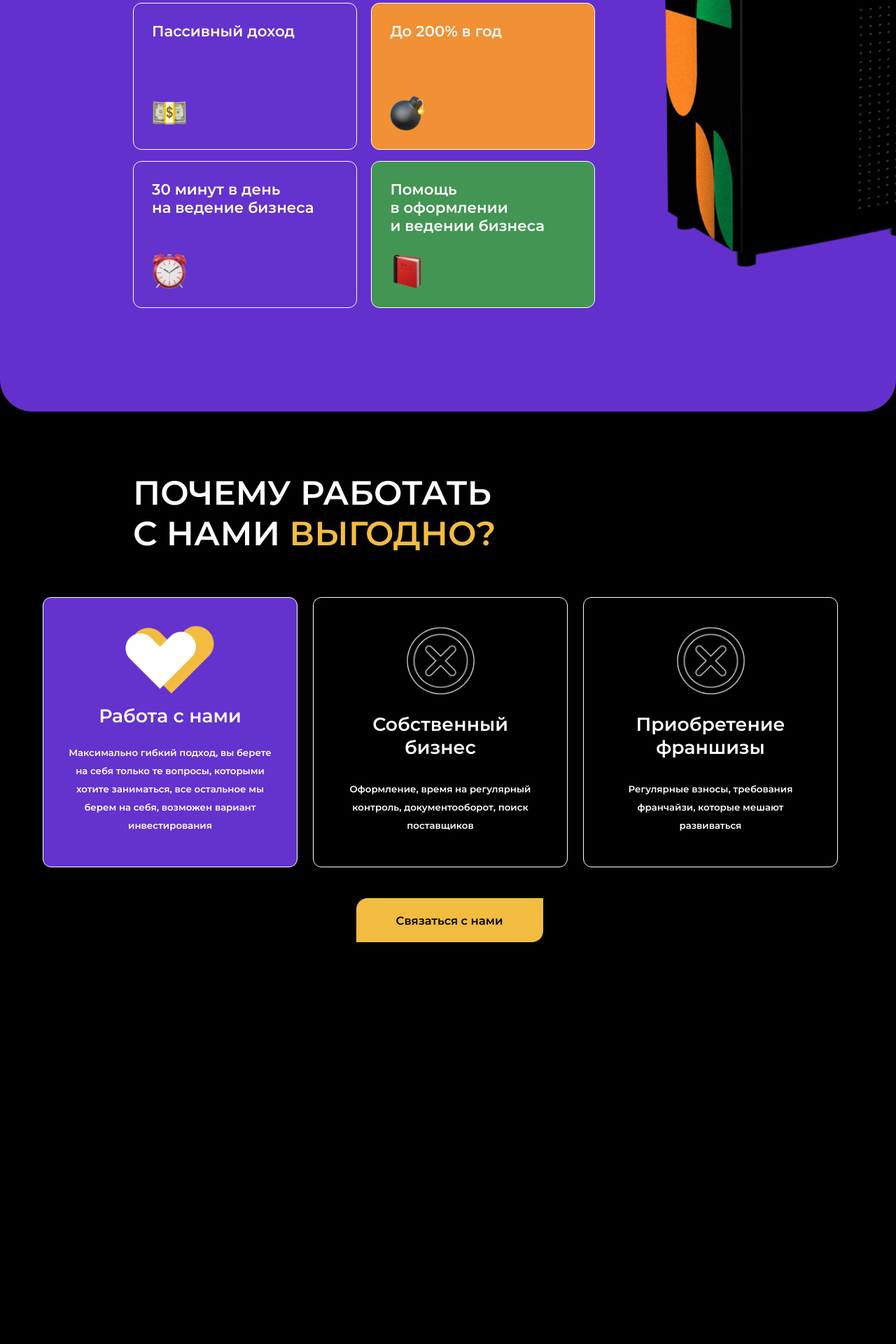
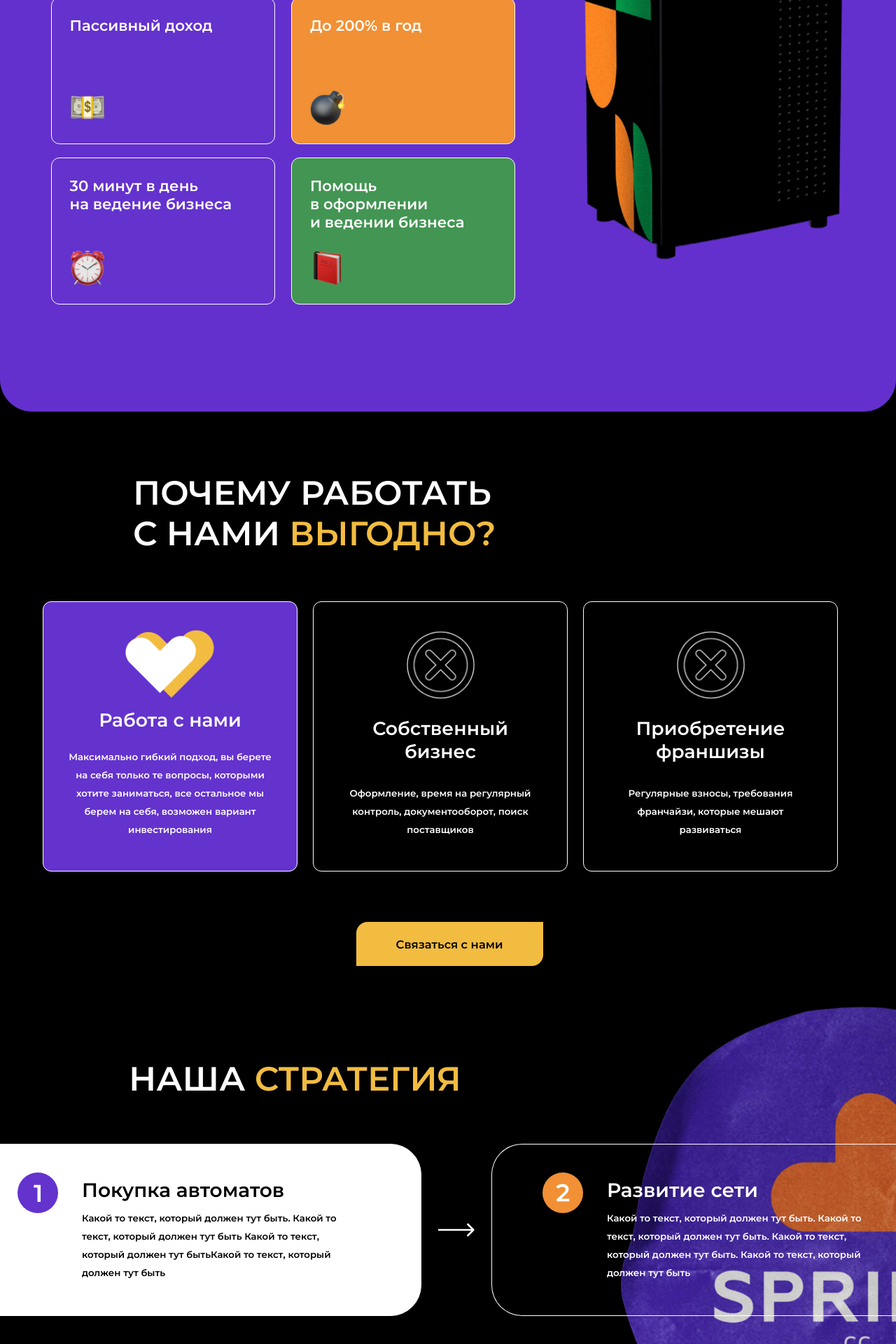
Before and after one commit to FluffyBoi7801/SpringCaffee, a PHP site: page / in a window 1280 px wide; the page is wider, and only the part inside the window is pictured. Shown: the part 1560-3480 px from the top of that part at 70% size. Before the commit the page ends 2906 px from the top of that part, so only its background shows below. Run offline with PHP 8.4, Linux system fonts and the light colour scheme.

Commit message:
addedStrategy

```diff
--- a/index.php
+++ b/index.php
@@ -27,7 +27,7 @@
 			<a class="contact" href="#">Связаться с нами</a>
 		</div>
 	</div>
-	<div id="benefit">
+	<div id="machine">
 		<div class="header">
 			<p>ЧТО ТАКОЕ КОФЕЙНЯ</p>
 			<p class="subtext">САМО-ОБСЛУЖИВАНИЯ?</p>
@@ -70,12 +70,12 @@
 			<img src="images/coffeeMachiche.png" class="coffemchn">
 		</div>
 	</div>
-	<div id="strategy">
+	<div id="benefit">
 		<div class="header">
 			<p>ПОЧЕМУ РАБОТАТЬ</p>
 			<em>С НАМИ </em><em class="subtext">ВЫГОДНО?</em>
 		</div>
-		<div class="cards">
+		<div class="cards + short">
 			<div class="card">
 				<img src="images/icons/heart.png"/>
 				<p>Работа с нами</p>
@@ -98,9 +98,33 @@
 				которые мешают<br>развиваться</p>
 			</div>
 		</div>
-		<div>
+		<div class="margin-28">
 			<a class="contact" href="#">Связаться с нами</a>
 		</div>
 	</div>
+	<div id="strategy">
+		<div class="header">
+			<em>НАША </em><em class="subtext">СТРАТЕГИЯ</em>
+		</div>
+		<div class="cards + margin-64">
+			<div class="card + cardBigF + cardBig + white">
+				<img style="width: 58px;" class="icon" src="images/icons/first.svg"/>
+				<div class="text">
+					<h1 class="blackText">Покупка автоматов</h1>
+					<p class="blackText">Какой то текст, который должен тут быть. Какой то текст, который должен тут быть
+					Какой то текст, который должен тут бытьКакой то текст, который должен тут быть</p>
+				</div>
+			</div>
+			<img class="arrow" width="100px" src="images/icons/arrow.svg"/>
+			<div class="card + cardBigS + cardBig + transparent">
+				<img style="width: 58px;" class="icon" src="images/icons/second.svg"/>
+				<div class="text">
+					<h1>Развитие сети</h1>
+					<p>Какой то текст, который должен тут быть. Какой то текст, который должен тут быть. Какой то текст, который должен тут быть. Какой то текст, который должен тут быть</p>
+				</div>
+			</div>
+		</div>
+		<img class="bgImage" src="images/circle.png">
+	</div>
 </body>
 </html>
--- a/styles/style.css
+++ b/styles/style.css
@@ -37,6 +37,7 @@ em {
 	height: 838px;
 	background: url(../images/coffeBeansBackground.png);
 	background-size: contain;
+	background-repeat: no-repeat;
 }
 
 header {
@@ -85,32 +86,35 @@ nav a {
 	line-height: 70px;
 }
 
-#benefit {
+#machine {
+	display: flex;
+	justify-content: center;
+	flex-direction: column;
+	align-items: center;
 	height: 1310px;
 	background: #6430CD url(../images/coffeBeansBackgroundBlock.png);
 	background-size: contain;
 	background-repeat: no-repeat;
 	border-radius: 46px;
-	padding: 112px 0px 0px 190px
-}
-
-#benefit .header, #strategy .header {
-	font-size: 36pt;
 }
 
 .header {
-	margin-bottom: 44px;
+	/*margin-bottom: 44px;*/
+	margin-left: 184px;
+	align-self: flex-start;
+	font-size: 36pt;
 }
 
 .cards {
 	display: flex;
+	margin-top: 44px;
 }
 
 .cardsField {
 	display: grid;
 	grid-template-columns: 49% 49%;
 	grid-template-rows: 22% 22% 22% 22%;
-	grid-gap: 18px;
+	grid-gap: 20px;
 }
 
 .card {
@@ -138,7 +142,7 @@ nav a {
 	margin-left: 43px;
 }
 
-#strategy {
+#benefit {
 	display: flex;
 	flex-direction: column;
 	justify-content: center;
@@ -147,13 +151,13 @@ nav a {
 	margin-top: 87px;
 }
 
-#strategy .header {
+#benefit .header {
 	margin-bottom: 62px;
 	align-self: flex-start;
 	margin-left: 190px;
 }
 
-#strategy .card {
+#benefit .card {
 	align-items: center;
 	width: 364px;
 	height: 386px;
@@ -161,22 +165,101 @@ nav a {
 	text-align: center;
 }
 
-#strategy .card .sub {
+#benefit .card .sub {
 	font-size: 10pt;
 	line-height: 26px;
 }
 
-#strategy .card img {
+#benefit .card img {
 	width: 128px;
 }
 
-#strategy .card p {
+#benefit .card p {
 	font-size: 20pt;
 	margin-bottom: 20px;
 }
 
+#strategy {
+	display: flex;
+	flex-direction: column;
+	align-items: flex-end;
+	margin-top: 88px;
+}
+
+.cardBig {
+	flex-direction: row;
+}
+
+.cardBigF {
+	width: 650px;
+	height: 246px;
+	border-radius: 44px;
+	padding: 40px 116px 14px 72px;
+}
+
+.cardBigS {
+	width: 578px;
+	height: 246px;
+	border-radius: 44px 1px 1px 44px;
+	padding: 40px 40px 14px 72px;
+	border-right: none;
+}
+
+.icon {
+	align-self: flex-start;
+	margin-right: 34px;
+}
+
+.text {
+	display: flex;
+	flex-direction: column;
+	align-items: center;
+	text-align: left;
+	justify-content: space-between;
+	margin-bottom: 34px;
+	margin-top: 8px;
+}
+
+.text h1 {
+	align-self: flex-start;
+	font-size: 21pt;
+}
+
+.text p {
+	font-size: 10pt;
+	line-height: 26px;
+}
+
+.bgImage {
+	position: absolute;
+	top: 2890px;
+	right: 0;
+	height: 920px;
+	z-index: -1;
+}
+
+.margin-28 {
+	margin-top: 28px
+}
+
+.margin-64 {
+	margin-top: 64px;
+}
+
+.arrow {
+	padding: 24px;
+}
+
+.short {
+	margin-top: 6px;
+}
+
 .subtext {
 	color: #F2BC41;
+}
+
+.blackText {
+	color: black;
 }
 
 .orange {
@@ -190,3 +273,11 @@ nav a {
 .black {
 	background: #000000;
 }
+
+.white {
+	background: #FFFFFF;
+}
+
+.transparent {
+	background: rgba(0,0,0,0);
+}
```
Also changed, not shown: images/circle.png (added), images/icons/arrow.svg (added), images/icons/first.svg (added), images/icons/second.svg (added).
